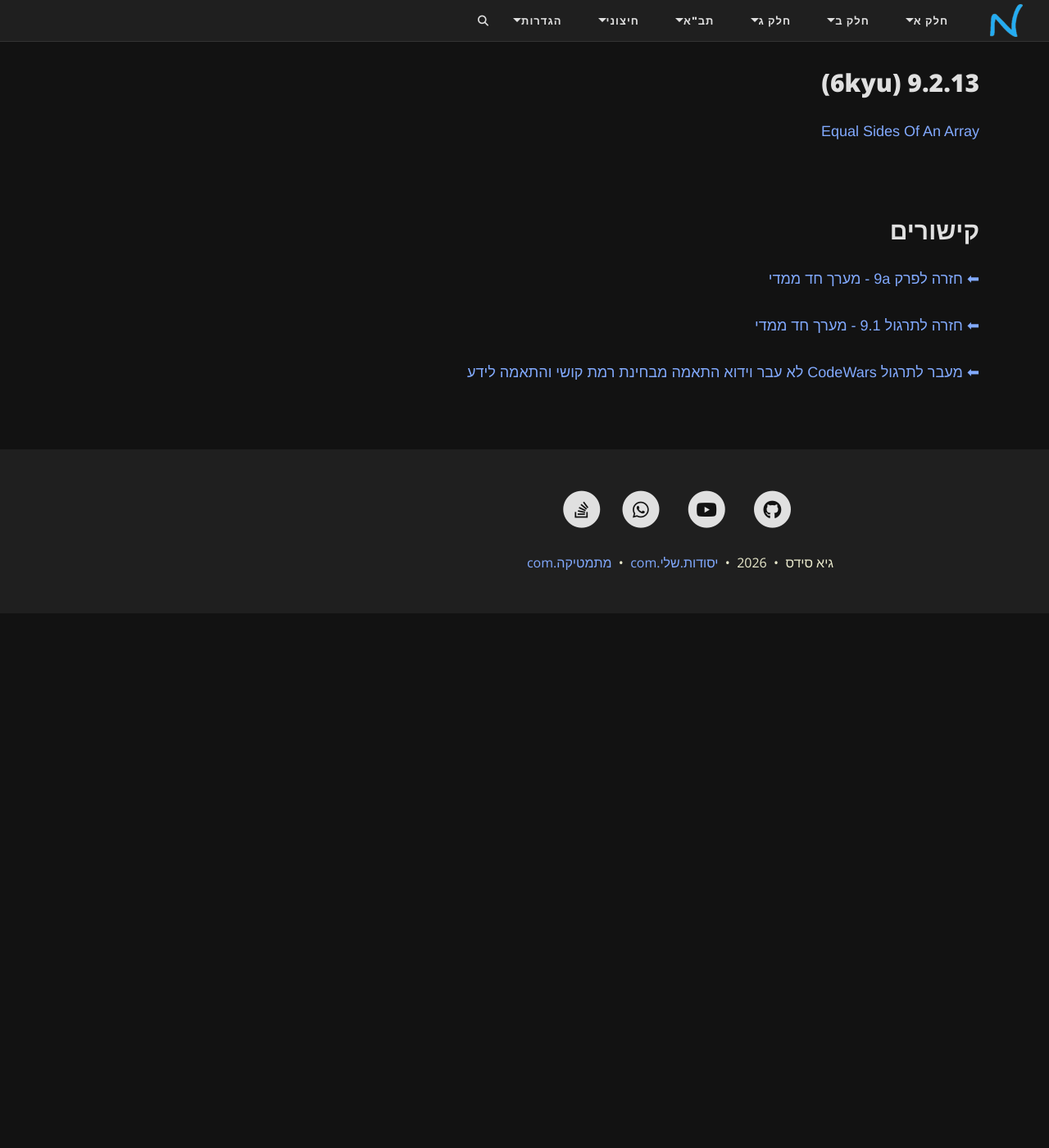
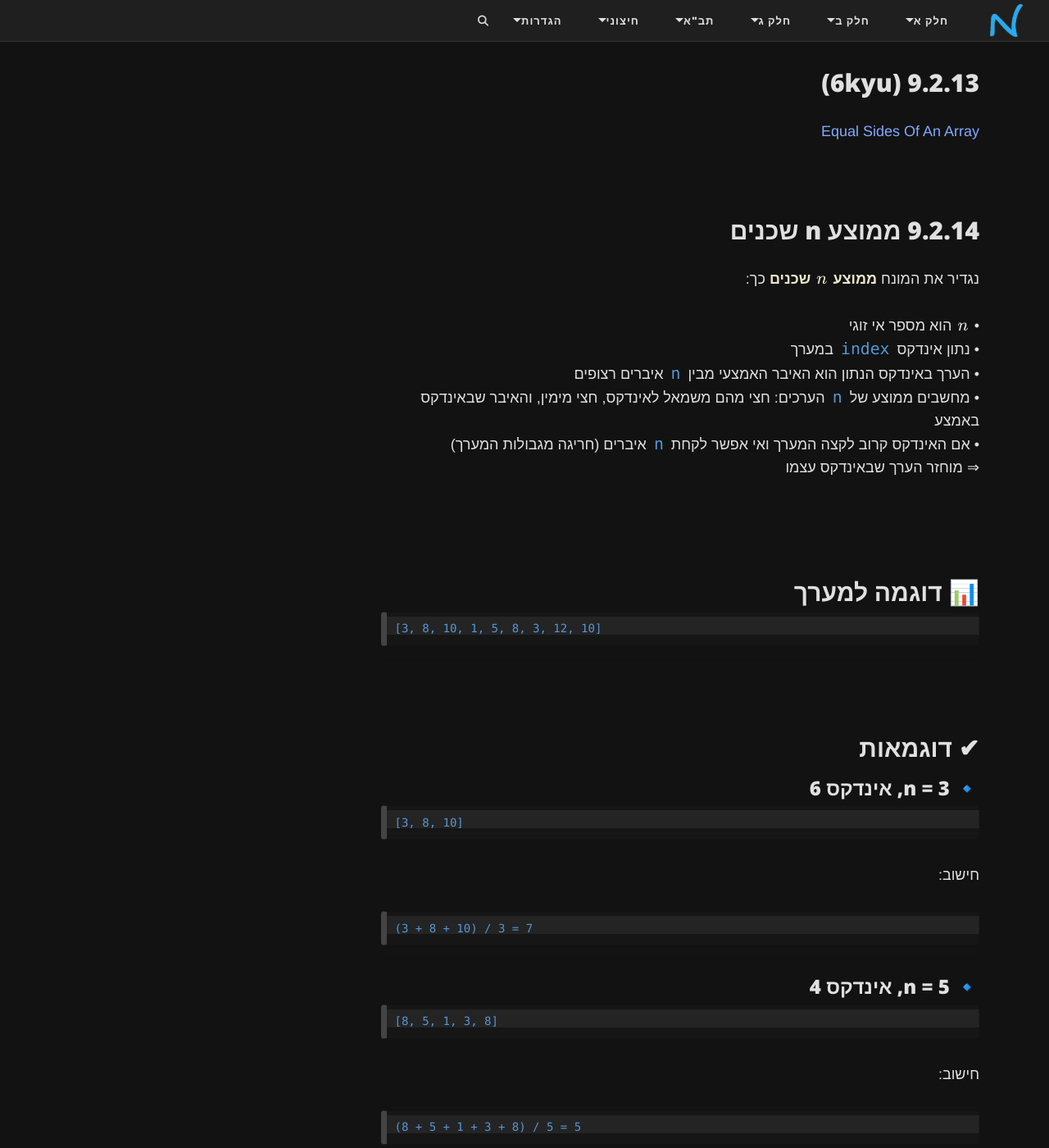
Before and after one commit to 3strategy/BeautifulYesodot, a Jekyll site: the page built from cs2/Chapter9Ex9.2.md, in a window 1280 px wide and 1400 px high, scrolled down 4201 px. Shown: the whole window at 82% size. Built offline with Jekyll 4.4.1, drawn with Linux system fonts in a browser that asks for light colours; formulas are drawn with MathJax 3; comment, search, counter and statistics services are not loaded; before the commit the page ends 4949 px from its top, so only the background shows below that; some of the changed text lies outside the part shown.

Commit message:
ממוצע n שכנים

````diff
--- a/cs2/Chapter9Ex9.2.md
+++ b/cs2/Chapter9Ex9.2.md
@@ -3,7 +3,7 @@ layout: page
 title: "9.2 תרגול CodeWars במערך"
 subtitle: "CodeWars"
 author: גיא סידס
-tags: [מערך, תרגול מערכים, חד ממדי, CodeWars]
+tags: [מערך, תרגול מערכים, חד ממדי,  n שכנים,CodeWars]
 mathjax: true
 lang: he
 ---
@@ -127,6 +127,93 @@ lang: he
 ## 9.2.13 (6kyu) {#id9.2.13}
 [Equal Sides Of An Array](https://www.codewars.com/kata/5679aa472b8f57fb8c000047)
 
+## 9.2.14 ממוצע n שכנים
+
+
+נגדיר את המונח **ממוצע $$n$$ שכנים** כך:
+
+• $$n$$ הוא מספר אי זוגי
+• נתון אינדקס `index` במערך
+• הערך באינדקס הנתון הוא האיבר האמצעי מבין `n` איברים רצופים
+• מחשבים ממוצע של `n` הערכים:
+  חצי מהם משמאל לאינדקס, חצי מימין, והאיבר שבאינדקס באמצע
+• אם האינדקס קרוב לקצה המערך ואי אפשר לקחת `n` איברים (חריגה מגבולות המערך)
+  ⇒ מוחזר הערך שבאינדקס עצמו
+
+---
+
+## 📊 דוגמה למערך
+
+```text
+[3, 8, 10, 1, 5, 8, 3, 12, 10]
+```
+
+---
+
+## ✔ דוגמאות
+
+### 🔹 n = 3, אינדקס 6
+
+```text
+[3, 8, 10]
+```
+
+חישוב:
+
+```text
+(3 + 8 + 10) / 3 = 7
+```
+
+---
+
+### 🔹 n = 5, אינדקס 4
+
+```text
+[8, 5, 1, 3, 8]
+```
+
+חישוב:
+
+```text
+(8 + 5 + 1 + 3 + 8) / 5 = 5
+```
+
+---
+
+### 🔹 n = 5, אינדקס 7
+
+```text
+[3, 8, 10, 12, 3]
+```
+
+חישוב:
+
+```text
+(3 + 8 + 10 + 12 + 3) / 5 = 7.2
+```
+
+---
+
+### 🔹 n = 3, אינדקס 0
+
+לא ניתן לקחת איברים משמאל (חריגה מגבול המערך)
+
+```text
+הממוצע = הערך באינדקס = 3
+```
+
+---
+
+### 🔹 n = 7, אינדקס 7
+
+לא ניתן לקחת 7 איברים סביב האינדקס
+
+```text
+הממוצע = הערך באינדקס = 12
+```
+
+
+
 ## קישורים
 
 [⬅ חזרה לפרק 9a - מערך חד ממדי](/cs2/Chapter9a)
````
